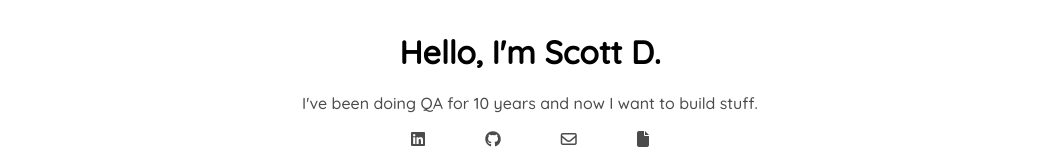
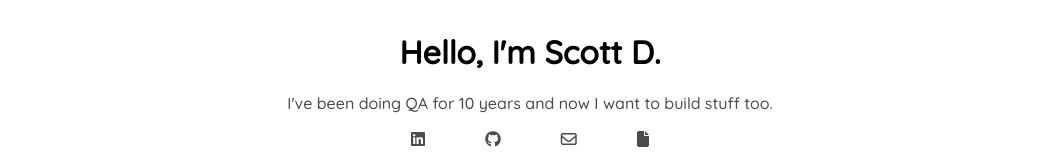
Before and after one commit to escosio/scottdantuono, a React (Create React App) app: page / in a window 1280 px wide. Shown: the top 167 px of the page, without its empty margins (110-1170 px from the left). Built offline with nearby package versions, Linux system fonts and the light colour scheme.

Commit message:
Update Header.js text

```diff
--- a/src/components/Header.js
+++ b/src/components/Header.js
@@ -7,7 +7,7 @@ export const Header = () => {
     <div className="section">
       <h1>Hello, I'm Scott D.</h1>
       <p className="subtext fade-in-text">
-        I've been doing QA for 10 years and now I want to build stuff.
+        I've been doing QA for 10 years and now I want to build stuff too.
       </p>
       <div className="socialLinks">
         <li>
```
